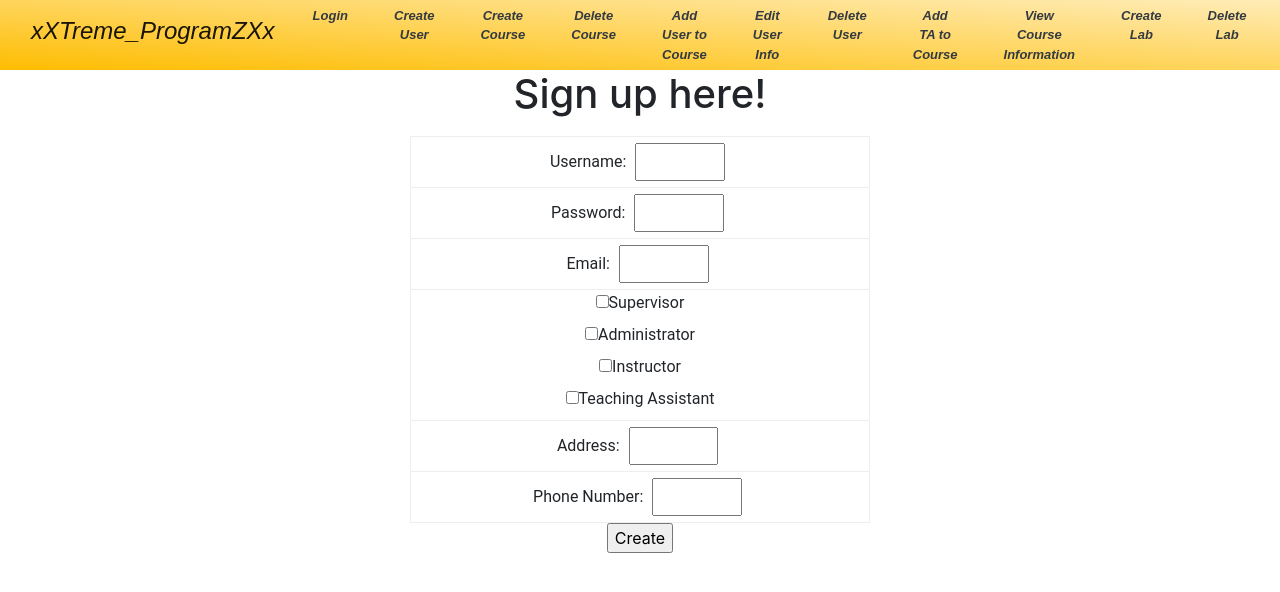
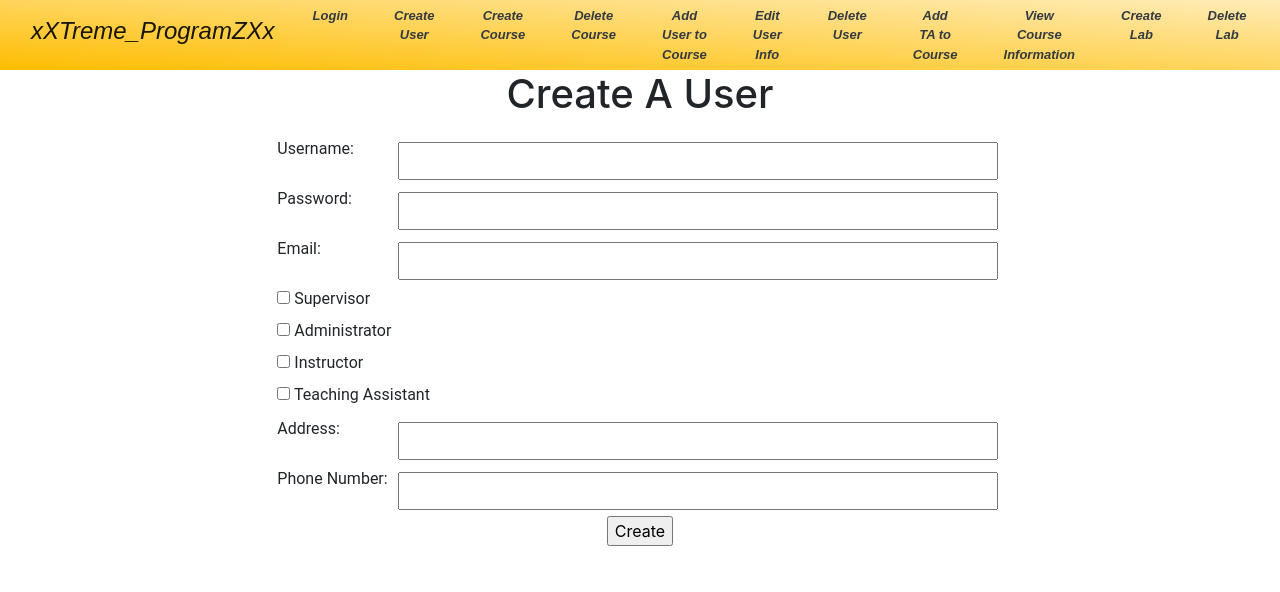
Before and after one commit to DevanClark/Final361, a Django app: page /createuser/ in a window 1280 px wide; the page is wider, and only the part inside the window is pictured. Shown: the top 592 px of that part. Run offline with Django 3.2, Linux system fonts and the light colour scheme; some libraries are stand-ins or nearby versions; some web fonts are replaced.

Commit message:
made forms look better

```diff
--- a/Final/templates/main/createuser.html
+++ b/Final/templates/main/createuser.html
@@ -1,8 +1,8 @@
 {% extends "base.html" %} {% block content %}
-    <h1>Sign up here!</h1>
+    <h1>Create A User</h1>
     <form method="post" class = "form">
 	    {%csrf_token%}
-        <table class = "center" border = "1">
+        <table class = "center">
             <tr>
                 <td>
                     <label for="username">Username: </label>
@@ -22,11 +22,11 @@
                 </td>
             </tr>
             <tr>
-                <td>
-                    <label for="supervisorbox"><input type="checkbox" name="supervisorbox" value="supervisorbox" id="supervisorbox">Supervisor</label><br>
-                    <label for="adminbox"><input type="checkbox" name="adminbox" value="adminbox" id="adminbox">Administrator</label><br>
-                    <label for="instructorbox"><input type="checkbox" name="instructorbox" value="instructorbox" id="instructorbox">Instructor</label><br>
-                    <label for="tabox"><input type="checkbox" name="tabox" value="tabox" id="tabox">Teaching Assistant</label>
+                <td id="checkbox">
+                    <label for="supervisorbox"><input type="checkbox" class= "checkbox" name="supervisorbox" value="supervisorbox" id="supervisorbox">   Supervisor</label><br>
+                    <label for="adminbox"><input type="checkbox" class= "checkbox" name="adminbox" value="adminbox" id="adminbox">  Administrator</label><br>
+                    <label for="instructorbox"><input type="checkbox" class= "checkbox" name="instructorbox" value="instructorbox" id="instructorbox">  Instructor</label><br>
+                    <label for="tabox"><input type="checkbox" class= "checkbox" name="tabox" value="tabox" id="tabox">  Teaching Assistant</label>
                 </td>
             </tr>
             <tr>
--- a/static/css/style.css
+++ b/static/css/style.css
@@ -7,6 +7,9 @@ td{
 }
 
 h1{
+    text-align: center;
+}
+h2{
     text-align: center;
 }
 
@@ -54,12 +57,26 @@ a:link {
     border: 1px;
   }
 
-  td, th{
+  td{
       padding-left:50px;
       padding-right:50px;
+      margin:500px;
+      text-align: left;
+  }
+
+  label{
+      padding-right:5px;
+  }
+  .inputBox{
+      width:600px;
+      float: right;
+  }
+
+  #checkbox{
+      text-align:left;
+      vertical-align: middle;
 
   }
-
   .centerButton{
       display: block;
     max-width: 300px;
```
Also changed, not shown: Final/templates/main/edituserself.html (+24 -7 lines).
